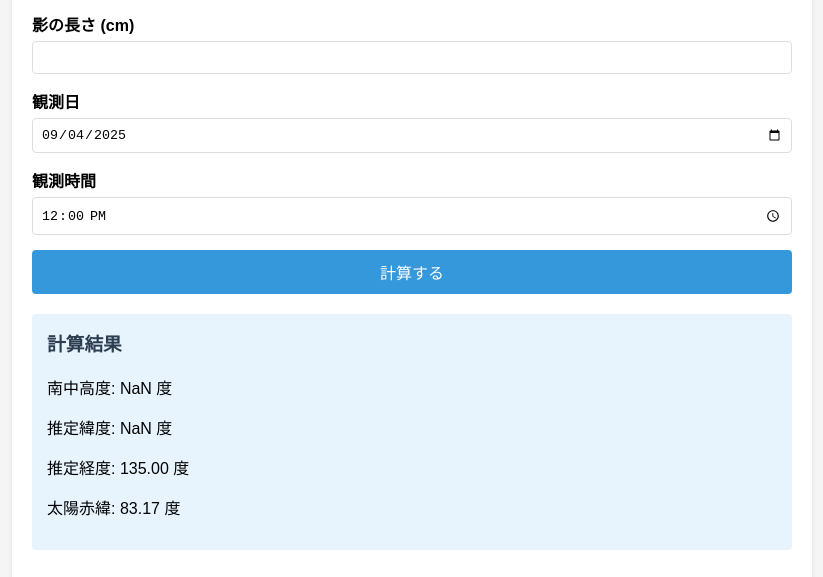
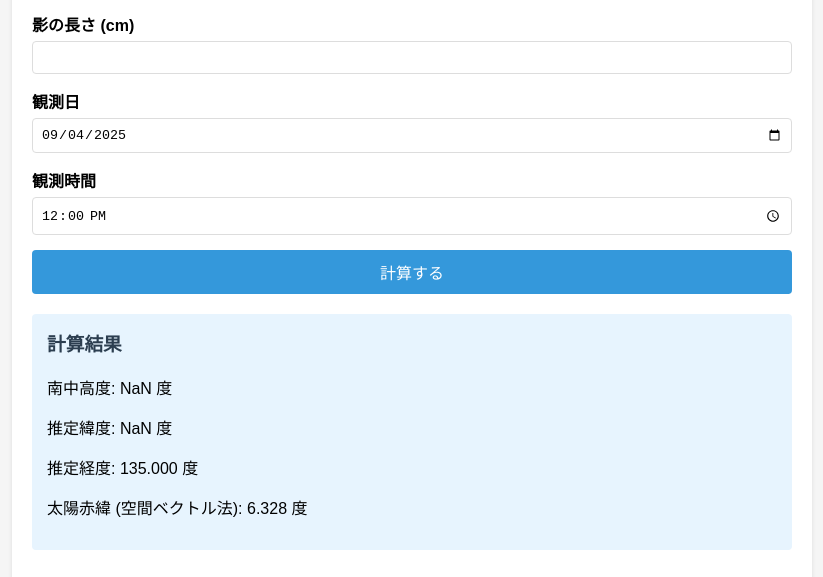
Before and after one commit to Reacher001-m/Reacher001-m.github.io, a plain HTML site: page index.html in a window 1280 px wide. Both pictures are taken after a click on the button "計算する". Shown: the part 194-771 px from the top of the page, without its empty margins (228-1051 px from the left). Drawn offline with Linux system fonts and the light colour scheme.

Commit message:
Update index.html

```diff
--- a/index.html
+++ b/index.html
@@ -135,11 +135,8 @@
         const year = today.getFullYear();
         let month = today.getMonth() + 1;
         let day = today.getDate();
-
-            // 月と日を2桁にフォーマット
         month = month < 10 ? '0' + month : month;
         day = day < 10 ? '0' + day : day;
-
         document.getElementById('date').value = `${year}-${month}-${day}`;
         document.getElementById('time').value = '12:00';
     };
@@ -151,42 +148,46 @@
         const dateStr = document.getElementById('date').value;
         const timeStr = document.getElementById('time').value;
 
-            // 日付と時間の処理
         const [year, month, day] = dateStr.split('-').map(Number);
         const [hour, minute] = timeStr.split(':').map(Number);
 
-            // 観測時間の計算（10進数時間）
-            const decimalHour = hour + minute / 60;
-
-            // 冬至からの日数計算（簡単のため12月22日を冬至とする）
-            const winterSolstice = new Date(year, 11, 22); // 月は0始まりなので11=12月
-            const observationDate = new Date(year, month - 1, day);
-            const daysFromSolstice = Math.floor((observationDate - winterSolstice) / (1000 * 60 * 60 * 24));
-
-            // 計算処理
+        // 南中高度を計算（棒の高さと影）
         const altitudeRad = Math.atan(H / S);
         const altitudeDeg = altitudeRad * (180 / Math.PI);
-            const latitude = Math.abs(90 - altitudeDeg);
 
-            // 経度計算（日本標準時135度を基準）
-            const timeLag = decimalHour - 12;
+        // === 空間ベクトル法で太陽赤緯を計算 ===
+        // 1. 観測日の通日 N を求める
+        const obsDate = new Date(year, month - 1, day);
+        const startOfYear = new Date(year, 0, 0);
+        const diff = obsDate - startOfYear;
+        const oneDay = 1000 * 60 * 60 * 24;
+        const N = Math.floor(diff / oneDay);
+
+        // 2. 黄経 λ（近似式：春分を0度として1日約0.9856度進む）
+        const lambda = (280.46 + 0.9856474 * N) % 360;
+
+        // 3. 赤道傾斜角 ε
+        const epsilon = 23.44 * Math.PI / 180;
+
+        // 4. 赤緯 δ = asin(sin ε * sin λ)
+        const lambdaRad = lambda * Math.PI / 180;
+        const delta = Math.asin(Math.sin(epsilon) * Math.sin(lambdaRad));
+        const deltaDeg = delta * 180 / Math.PI;
+
+        // 5. 緯度 φ = 90 + δ - 南中高度
+        const latitude = 90 + deltaDeg - altitudeDeg;
+
+        // 6. 経度（時刻から推定：ここでは JST=135° を基準）
+        const decimalHour = hour + minute / 60;
+        const timeLag = decimalHour - 12; // 太陽南中との差
         const longitude = 135 - timeLag * 15;
-
-            // 太陽赤緯計算
-            const sunAngle = (270 + 360/365.24 * daysFromSolstice) % 360;
-            const rad = sunAngle * (Math.PI / 180);
-            const epsilon = 23.4 * (Math.PI / 180);
-            const delta = Math.asin(Math.sin(epsilon) * Math.sin(rad));
-            const solarDeclination = delta * (180 / Math.PI);
-            const sunAngleResult = 90 - solarDeclination;
 
         // 結果の表示
         document.getElementById('altitude').textContent = `南中高度: ${altitudeDeg.toFixed(2)} 度`;
-            document.getElementById('latitude').textContent = `推定緯度: ${latitude.toFixed(2)} 度`;
-            document.getElementById('longitude').textContent = `推定経度: ${longitude.toFixed(2)} 度`;
-            document.getElementById('sunAngle').textContent = `太陽赤緯: ${sunAngleResult.toFixed(2)} 度`;
+        document.getElementById('latitude').textContent = `推定緯度: ${latitude.toFixed(3)} 度`;
+        document.getElementById('longitude').textContent = `推定経度: ${longitude.toFixed(3)} 度`;
+        document.getElementById('sunAngle').textContent = `太陽赤緯 (空間ベクトル法): ${deltaDeg.toFixed(3)} 度`;
 
-            // 結果を表示
         document.getElementById('result').style.display = 'block';
     }
 </script>
```
Lines whose indentation alone changed are shown as unchanged.
